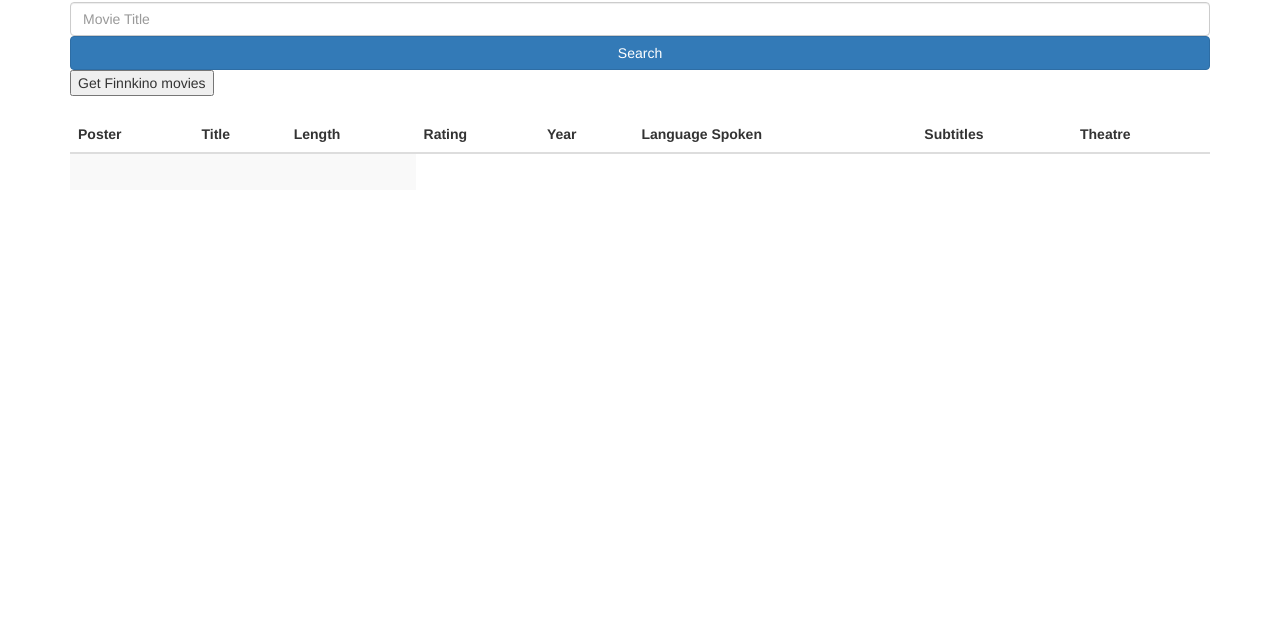
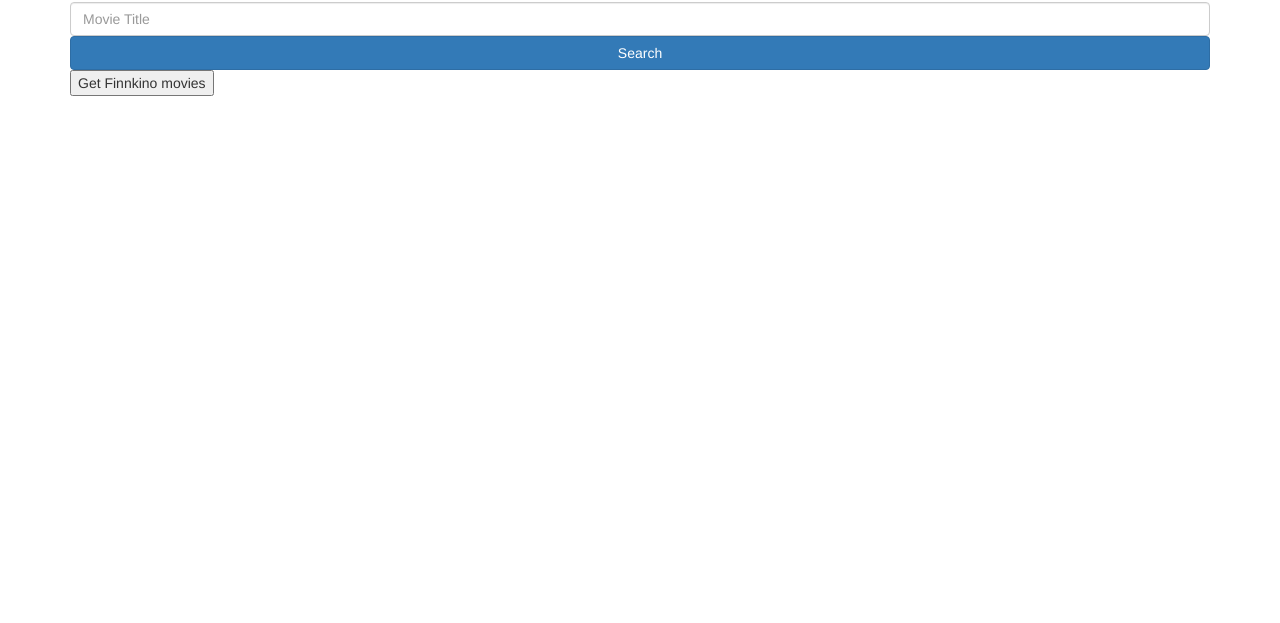
Before and after one commit to Kearss/FinnKino-Rest-API, a plain HTML site: page FinnKino.html in a window 1280 px wide. Shown: the part 177-800 px from the top of the page. Drawn offline with nearby package versions, Linux system fonts and the light colour scheme.

Commit message:
chungas code
Signed-off-by: Kearsz <16836684+Kearsz@users.noreply.github.com>

```diff
--- a/FinnKino.html
+++ b/FinnKino.html
@@ -40,29 +40,7 @@
 
             <button type="button" onclick="loadDoc()">Get Finnkino movies</button>
             <br><br>
-            <table id="demo"></table>
-
-        <table class="table table-striped" id="result">
-            <thead>
-                <tr>
-                    <th>Poster</th>
-                    <th>Title</th>
-                    <th>Length</th>
-                    <th>Rating</th>
-                    <th>Year</th>
-                    <th>Language Spoken</th>
-                    <th>Subtitles</th>
-                    <th>Theatre</th>
-                </tr>
-            </thead>
-            <tbody id="container">
-                <tr id="template">
-                    <td><a href="#" class="link"></a></td>
-                    <td class="plot"></td>
-                    <td><img src="" class="poster"></td>
-                </tr>
-            </tbody>
-        </table>
+            <table class="table table-striped" id="demo"></table>
     </div>
     <script src = "FinnKino.js"></script>
 </body>
--- a/FinnKino.js
+++ b/FinnKino.js
@@ -12,7 +12,7 @@ function loadDoc() {
   function myFunction(xml) {
     var i;
     var xmlDoc = xml.responseXML;
-    var table="<tr><th>Title</th><th>LengthInMinutes</th><th>Rating</th><th>ProductionYear</th><th>Theatre</th></tr>";
+    var table="<tr><th>Title</th><th>Length</th><th>Rating</th><th>Year</th><th>Theatre</th></tr>";
     var x = xmlDoc.getElementsByTagName("Show");
     for (i = 0; i <x.length; i++) {
         table += "<tr><td>" +
```
